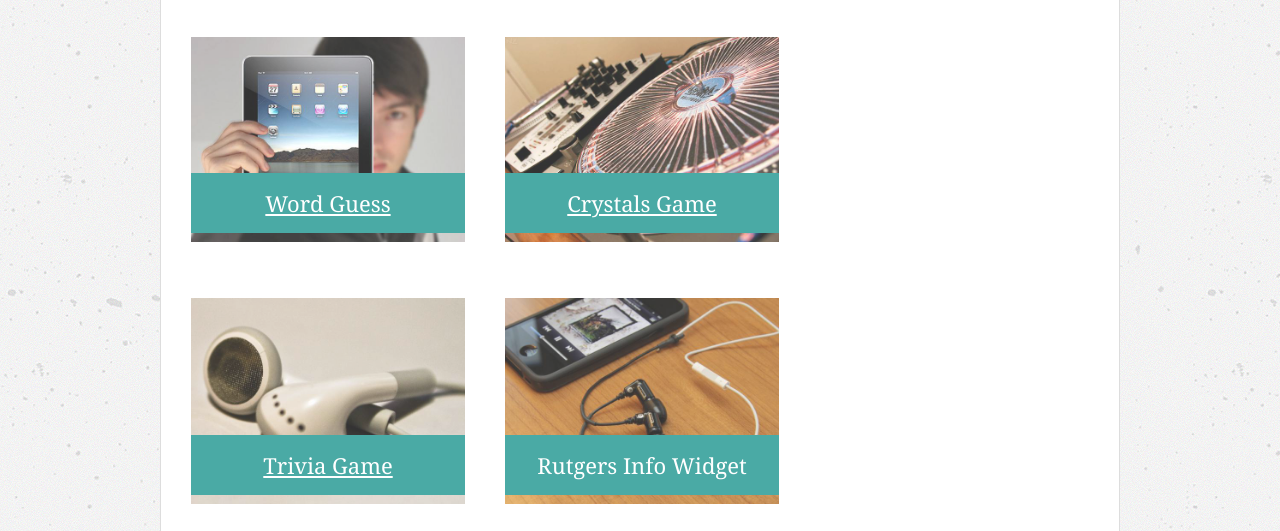
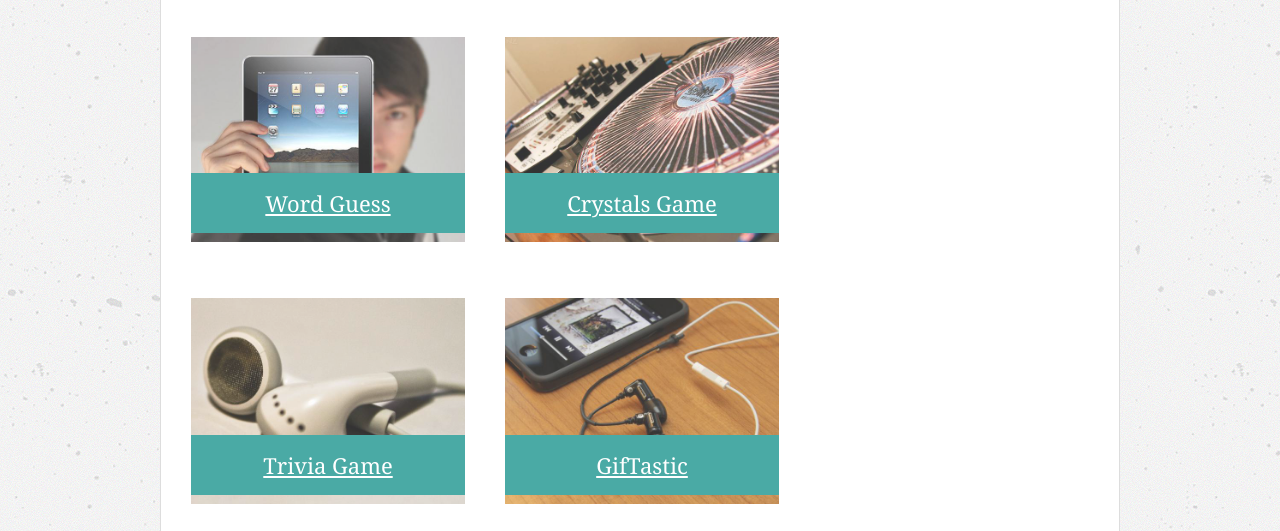
Before and after one commit to kbrowngithub/Responsive-Portfolio, a plain HTML site: page portfolio.html in a window 1280 px wide. Shown: the part 269-800 px from the top of the page. Drawn offline with Linux system fonts and the light colour scheme.

Commit message:
Added link to GifTastic on Portfolio page

```diff
--- a/portfolio.html
+++ b/portfolio.html
@@ -37,9 +37,8 @@
         <h3><a class="workLink" href="https://kbrowngithub.github.io/TriviaGame/">Trivia Game</a></h3>
       </div>
       <div class="work">
-        <img src="assets/images/technics-q-c-640-480-7.jpg" alt="Rutgers Info Widget">
-
-        <h3>Rutgers Info Widget</h3>
+        <img src="assets/images/technics-q-c-640-480-7.jpg" alt="GifTastic">
+        <h3><a class="workLink" href="https://kbrowngithub.github.io/GifTastic/">GifTastic</a></h3>
       </div>
       <div class="work">
         <img src="assets/images/technics-q-c-640-480-9.jpg" alt="Rock Paper Scissors">
```
